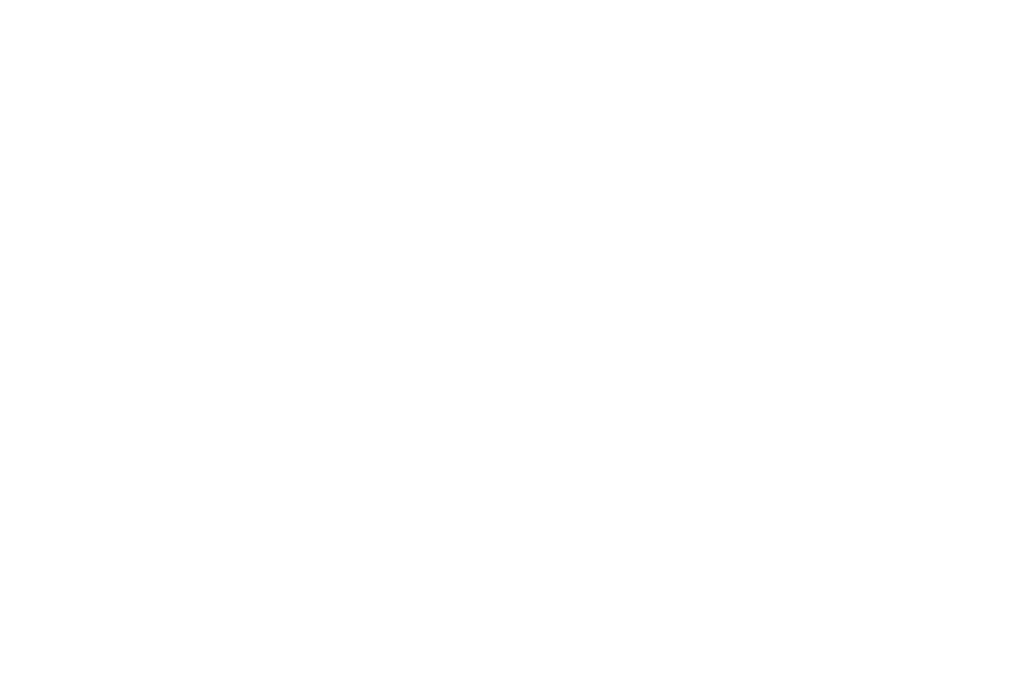
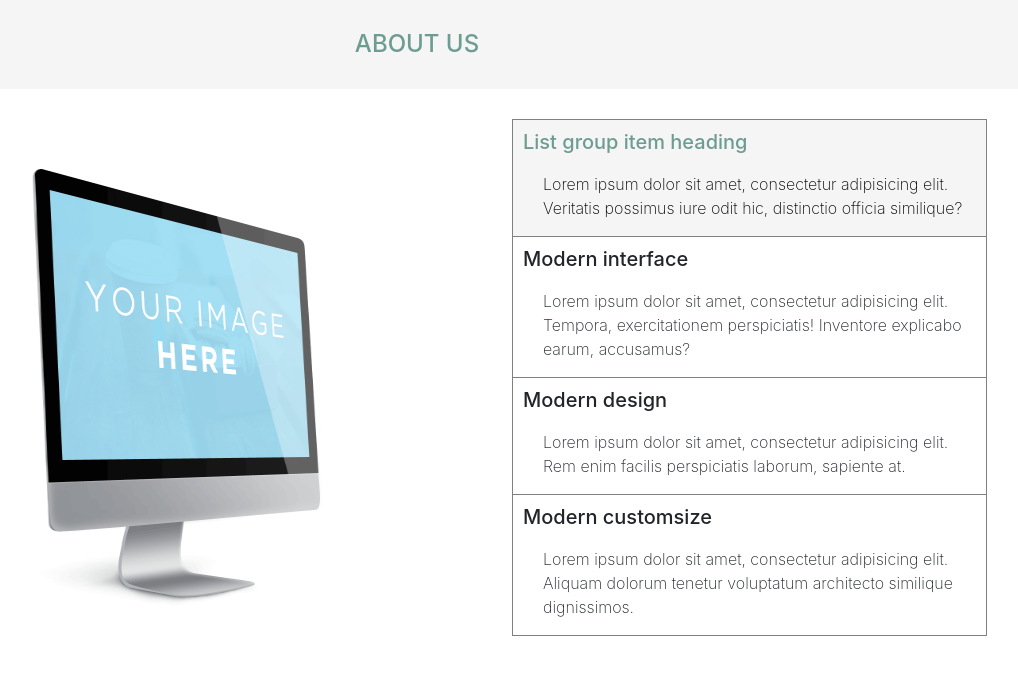
Before and after one commit to buithetoan/Test, a plain HTML site: page index.html in a window 1280 px wide. Shown: the whole page, without its empty margins (223-1241 px from the left). Drawn offline with Linux system fonts and the light colour scheme.

Commit message:
#Code cua Toan - index - about us

```diff
--- /dev/null
+++ b/css/style.scss
@@ -0,0 +1,53 @@
+body{
+	padding: 0;
+	margin: 0 auto;
+}
+#about{
+	width: 100%;
+	background: #f5f5f5;
+	margin-bottom: 30px;
+	h4.about-us{
+		text-align: center;
+		padding: 30px 0;
+		color: #6D9C91;
+		background: #f5f5f5;
+	}
+}
+.container{
+	img{
+		width: 100%;
+		height: 500px;
+	}
+	.box-content{
+		display: block;
+		border-left: 0.5px solid gray;
+		border-right: 0.5px solid gray;
+		border-bottom: 0.5px solid gray;
+		h5{
+			padding: 10px 0px 10px 10px;
+		}
+		p{
+			padding: 0px 10px 0px 30px;
+			font-weight: 200;
+		}
+	}
+	a{
+		text-decoration: none;
+		color: #000;
+		font-weight: 200;
+		.box-content-style{
+			background: #f5f5f5;
+			border-top: 0.5px solid gray;
+			h5{
+				color: #6D9C91;
+			}
+			&:hover{
+				background: #6d9c91;
+				h5, p{
+					color: #ffffff;
+				}
+			}
+		}
+	}
+
+	}//end container
--- a/index.html
+++ b/index.html
@@ -3,8 +3,52 @@
 <head>
 	<meta charset="UTF-8">
 	<title>Document</title>
+	<!-- link boostrap -->
+	<link rel="stylesheet" href="bootstrap/css/bootstrap.min.css">
+	<link rel="stylesheet" href="bootstrap/js/bootstrap.min.js">
+	<!-- link fa icon -->
+	<link rel="stylesheet" href="font-awesome/css/font-awesome.min.css">
+	<!-- link file css -->
+	<link rel="stylesheet" href="css/style.css">
+
 </head>
 <body>
-
+	<!-- Code của Toàn -->
+	<!--About us -->
+	<div class="container-fluid about" id="about">
+		<h4 class="about-us">ABOUT US</h4>
+	</div>
+	<!-- end #about -->
+	<!-- box  -->
+	<div class="container-fluid">
+		<div class="container">
+			<div class="row">
+				<div class="col-md-7">
+					<img src="img/img-computer.png" alt="">
+				</div>
+				<!-- box left-->
+				<div class="col-md-5">
+					<a href=""><div class="row box-content box-content-style">
+						<h5>List group item heading</h5>
+						<p>Lorem ipsum dolor sit amet, consectetur adipisicing elit. Veritatis possimus iure odit hic, distinctio officia similique?</p>
+					</div></a>
+					<div class="row box-content">
+						<h5>Modern interface</h5>
+						<p>Lorem ipsum dolor sit amet, consectetur adipisicing elit. Tempora, exercitationem perspiciatis! Inventore explicabo earum, accusamus?</p>
+					</div>
+					<div class="row box-content">
+						<h5>Modern design</h5>
+						<p>Lorem ipsum dolor sit amet, consectetur adipisicing elit. Rem enim facilis perspiciatis laborum, sapiente at.</p>
+					</div>
+					<div class="row box-content">
+						<h5>Modern customsize</h5>
+						<p>Lorem ipsum dolor sit amet, consectetur adipisicing elit. Aliquam dolorum tenetur voluptatum architecto similique dignissimos.</p>
+					</div>
+				</div>
+				<!-- box right -->
+			</div>
+		</div><!-- end container -->
+	</div>
+	<!-- end box -->
 </body>
 </html>
```
Also changed, not shown: css/style.css, img/img-computer.png (added), 1 other file.
